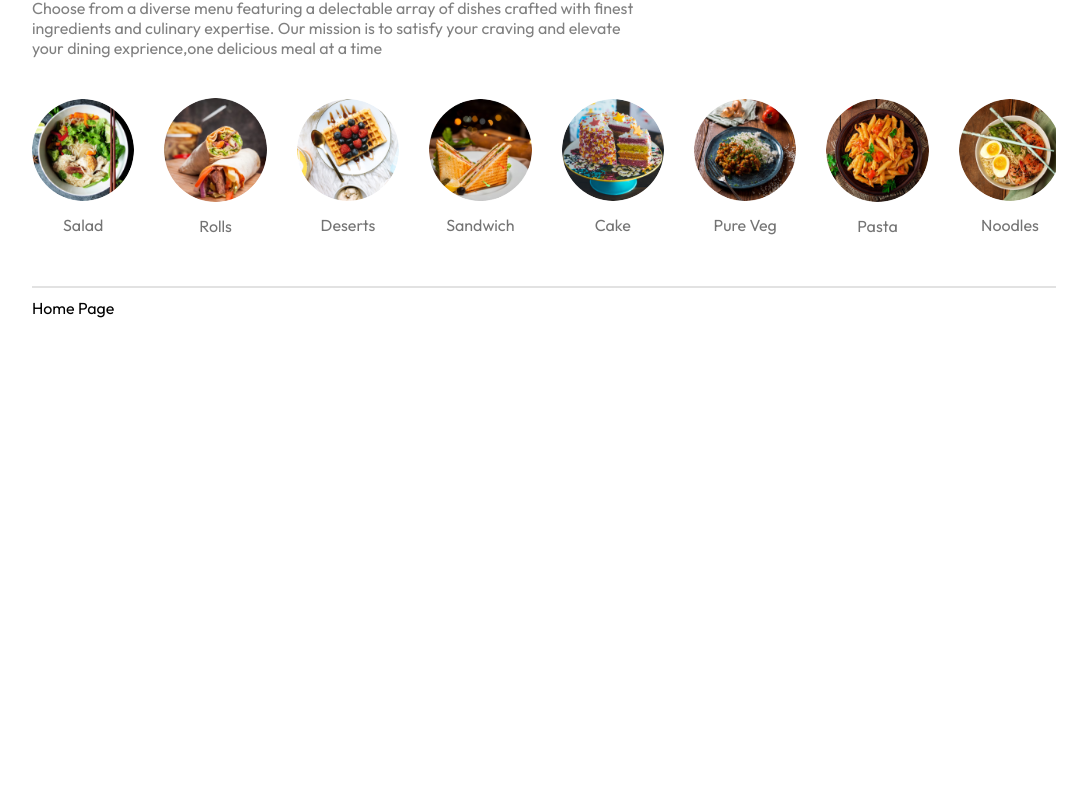
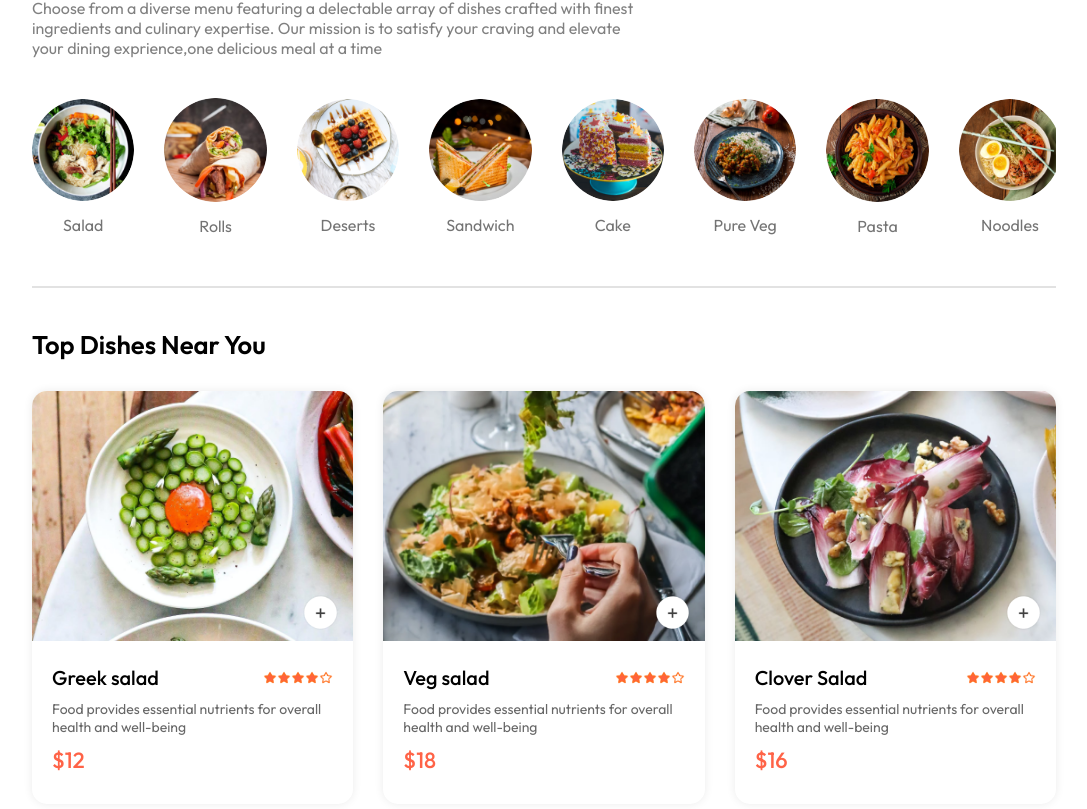
Before and after one commit to Shaurya0786/Food-Delivery-Application, a React (Vite) app in the folder frontend/: page / in a window 1280 px wide. Shown: the part 619-1428 px from the top of the page, without its empty margins (96-1183 px from the left). Before the commit the page ends 937 px from the top, so only its background shows below. Built offline with nearby package versions, Linux system fonts and the light colour scheme.

Commit message:
Food Display list setup

```diff
--- /dev/null
+++ b/frontend/src/Context/StoreContext.jsx
@@ -0,0 +1,18 @@
+import { createContext, useState } from "react";
+import { food_list } from "../assets/assets";
+
+export const StoreContext = createContext(null)
+
+const StoreContextProvider = ({children})=>{
+    const contextValue = {
+        food_list
+    }
+
+    return(
+        <StoreContext.Provider value={contextValue}>
+        {children}
+        </StoreContext.Provider>
+    )
+}
+
+export default StoreContextProvider
--- a/frontend/src/components/ExploreMenu/ExploreMenu.css
+++ b/frontend/src/components/ExploreMenu/ExploreMenu.css
@@ -47,3 +47,7 @@
     background-color: #e2e2e2;
     border: none;
 }
+.explore-menu-list-item .active{
+    border: 4px solid tomato;
+    padding: 1px;
+}
--- a/frontend/src/components/ExploreMenu/ExploreMenu.jsx
+++ b/frontend/src/components/ExploreMenu/ExploreMenu.jsx
@@ -2,7 +2,7 @@
 import './ExploreMenu.css'
 import { menu_list } from '../../assets/assets'
 
-const ExploreMenu = () => {
+const ExploreMenu = ({category,setCategory}) => {
   return (
     <div className='explore-menu' id='explore-menu'>
         <h1>Explore Our Menu</h1>
@@ -14,8 +14,8 @@
         <div className='explore-menu-list'>
             {menu_list.map((item,index)=>{
                 return (
-                    <div key={index} className='explore-menu-list-item'>
-                        <img src={item.menu_image} alt="" />
+                    <div onClick={()=>{setCategory(prev=>prev===item.menu_name?"All":item.menu_name)}} key={index} className='explore-menu-list-item'>
+                        <img className={category===item.menu_name?"active":""} src={item.menu_image} alt="" />
                         <p>{item.menu_name}</p>
                     </div>
                 )
--- /dev/null
+++ b/frontend/src/components/FoodCard/FoodCart.css
@@ -0,0 +1,70 @@
+.food-card{
+    width: 100%;
+    margin:auto;
+    border-radius: 15px;
+    box-shadow: 0px 0px 10px #00000015;
+    transition: 0.5s;
+    animation: fadeIn 1.5s;
+
+}
+.food-card-image{
+    width: 100%;
+    border-radius: 15px 15px 0px 0px;
+}
+.info{
+    padding: 20px;
+}
+
+.food-card-name-rating{
+    display: flex;
+    justify-content: space-between;
+    align-items: center;
+    margin-bottom: 10px;
+}
+.food-card-name-rating p{
+    font-weight: 500;
+    font-size: 20px;
+}
+.food-card-name-rating img{
+    width: 70px;
+}
+.food-card-description{
+    color: #676767;
+    font-size: 14px;
+    margin-bottom: 10px;
+}
+.food-card-price{
+    color: tomato;
+    font-size: 22px;
+    font-weight: 500;
+    margin: 10px 0px;
+}
+.food-card-img-container{
+    position: relative;
+}
+
+.food-card-img-container .add{
+    position: absolute;
+    width: 35px;
+    bottom: 15px;
+    right: 15px;
+    cursor: pointer;
+    border-radius: 50%;
+}
+
+.food-item-counter{
+    display: flex;
+    position: absolute;
+    bottom: 15px;
+    right: 15px;
+    gap: 10px;
+    padding: 6px;
+    align-items: center;
+    cursor: pointer;
+    border-radius: 50px;
+    background-color: white;
+}
+
+.food-item-counter img{
+    width: 30px;
+}
--- /dev/null
+++ b/frontend/src/components/FoodCard/FoodCart.jsx
@@ -0,0 +1,38 @@
+import React, { useState } from 'react'
+import './FoodCart.css'
+import { assets } from '../../assets/assets'
+
+const FoodCart = ({id,name,price,description,image}) => {
+
+    const [itemCount,setItemCount] = useState(0)
+
+
+  return (
+    <div className='food-card'>
+        <div className='food-card-img-container'>
+            <img src={image} alt=""  className='food-card-image'/>
+            {!itemCount?
+            <img src={assets.add_icon_white} alt=""  onClick={()=>{setItemCount(prev=>prev+1)}} className='add'/>
+            :
+            <div className='food-item-counter'>
+                <img src={assets.remove_icon_red} alt=""  onClick={()=>{setItemCount(prev=>prev-1)}}/>
+                <p>{itemCount}</p>
+                <img src={assets.add_icon_green} alt=""  onClick={()=>{setItemCount(prev=>prev+1)}}/>
+            </div>}
+        </div>
+        <div className="info">
+            <div className="food-card-name-rating">
+                <p>{name}</p>
+                <img src={assets.rating_starts} alt="" />
+            </div>
+            <p className='food-card-description'>
+                {description}
+            </p>
+            <p className='food-card-price'>${price}</p>
+        </div>
+    </div>
+  )
+}
+
+
+export default FoodCart
--- /dev/null
+++ b/frontend/src/components/FoodDisplay/FoodDisplay.jsx
@@ -0,0 +1,22 @@
+import React, { useContext } from 'react'
+import './fooddisplay.css'
+import { StoreContext } from '../../Context/StoreContext'
+import FoodCart from '../FoodCard/FoodCart'
+
+
+const FoodDisplay = ({category}) => {
+  const {food_list} = useContext(StoreContext)
+
+    return (
+    <div className='food-display' id='food-display'>
+        <h2>Top Dishes Near You</h2>
+        <div className='food-display-list'>
+            {food_list.map((item,index)=>{
+                return <FoodCart key={index} id={item.id} name={item.name} description={item.description} price={item.price} image={item.image} />
+            })}
+        </div>
+    </div>
+    )
+}
+
+export default FoodDisplay
--- /dev/null
+++ b/frontend/src/components/FoodDisplay/fooddisplay.css
@@ -0,0 +1,16 @@
+.food-display{
+    margin-top: 30px; ;
+}
+
+.food-display h2{
+    font-size: max(2vw,24px);
+    font-weight: 600;
+}
+
+.food-display-list{
+    display: grid;
+    grid-template-columns: repeat(auto-fill,minmax(240px,1fr));
+    margin-top: 30px;
+    gap: 30px;
+    row-gap: 40px;
+}
--- a/frontend/src/components/Header/header.css
+++ b/frontend/src/components/Header/header.css
@@ -36,4 +36,5 @@
     background-color: white;
     font-size: max(1vw,13px);
     border-radius: 50px;
+    cursor: pointer;
 }
--- a/frontend/src/main.jsx
+++ b/frontend/src/main.jsx
@@ -3,9 +3,12 @@
 import App from './App.jsx'
 import {BrowserRouter} from 'react-router-dom'
 import './index.css'
+import StoreContextProvider from './Context/StoreContext.jsx'
 
 ReactDOM.createRoot(document.getElementById('root')).render(
     <BrowserRouter>
+    <StoreContextProvider>
     <App />
+    </StoreContextProvider>
     </BrowserRouter>
 )
--- a/frontend/src/pages/Home/Home.jsx
+++ b/frontend/src/pages/Home/Home.jsx
@@ -1,13 +1,18 @@
-import React from 'react'
+import React, { useState } from 'react'
 import './home.css'
 import Header from '../../components/Header/Header'
 import ExploreMenu from '../../components/ExploreMenu/ExploreMenu'
+import FoodDisplay from '../../components/FoodDisplay/FoodDisplay'
 
 function Home(){
+
+  const [category,setCategory] = useState("All")
+
   return (
     <div>
         <Header/>
-        <ExploreMenu/>
+        <ExploreMenu category={category} setCategory={setCategory}/>
+        <FoodDisplay category={category} />
       Home Page
     </div>
   )
```
